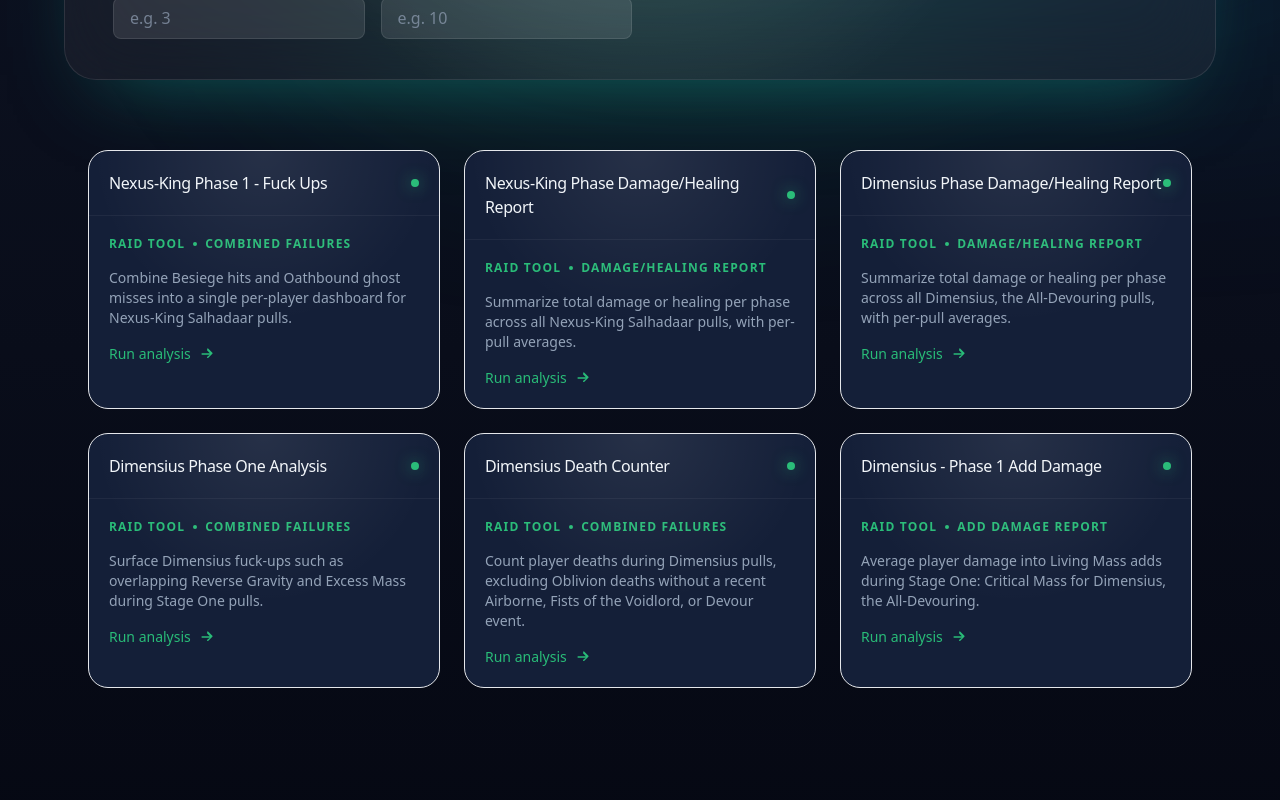
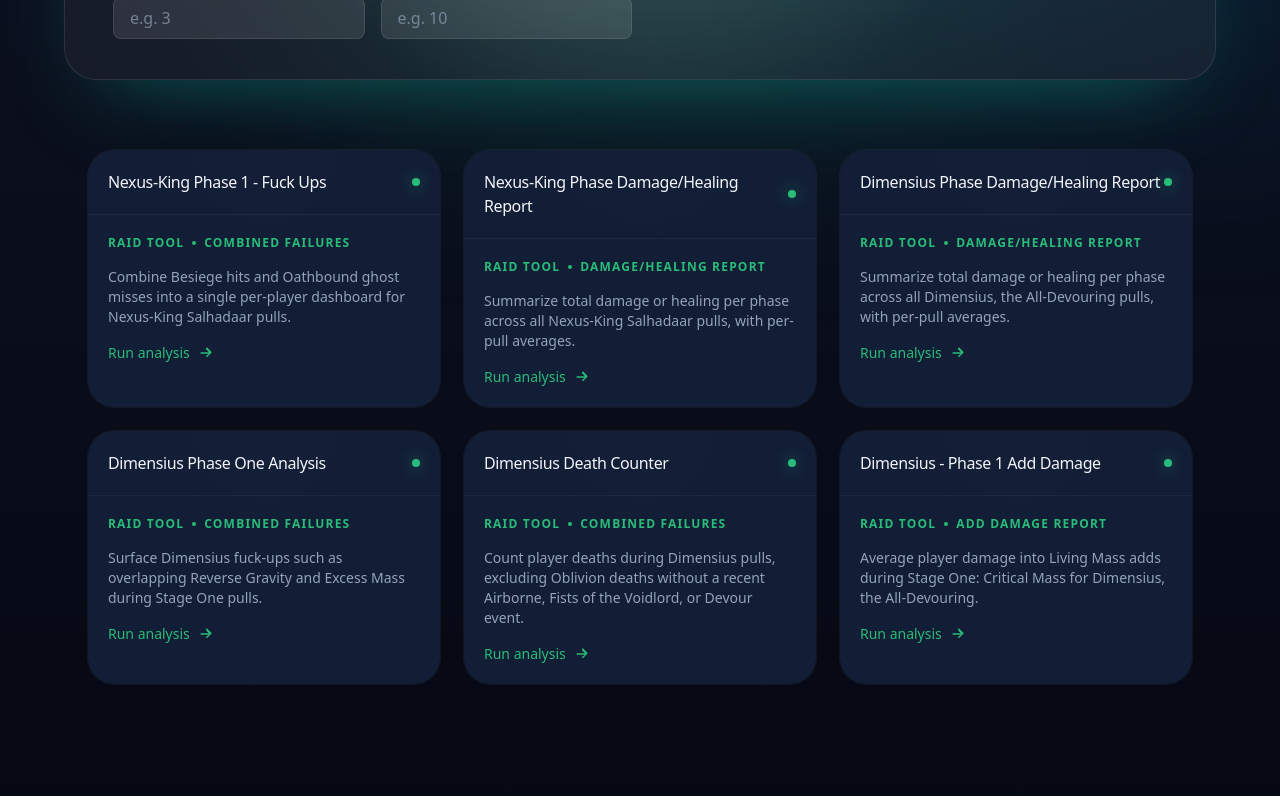
Before and after one commit to cmartyniuk1656/whomessedup, a React (Vite) app in the folder frontend/: page / in a window 1280 px wide. Shown: the part 886-1686 px from the top of the page. Built offline with nearby package versions, Linux system fonts and the light colour scheme.

Commit message:
style(ui): darken glass cards and drop borders

```diff
--- a/frontend/src/components/ui/GlassCard.tsx
+++ b/frontend/src/components/ui/GlassCard.tsx
@@ -4,9 +4,9 @@ type GlassCardProps = PropsWithChildren<{ title?: string; className?: string }>;
 
 export function GlassCard({ title, children, className }: GlassCardProps) {
   const cardClasses = [
-    "relative overflow-hidden rounded-xl2 border border-white/12 bg-[hsl(var(--surface))] backdrop-blur-xl",
-    "before:absolute before:inset-px before:rounded-[inherit] before:bg-gradient-to-b before:from-white/12 before:via-white/2 before:to-transparent before:opacity-35 before:pointer-events-none",
-    "after:pointer-events-none after:absolute after:inset-0 after:bg-[radial-gradient(circle_at_top,_rgba(255,255,255,0.08),_transparent_55%)] after:opacity-12",
+    "relative overflow-hidden rounded-[26px] bg-[hsl(var(--surface)/0.95)] backdrop-blur-xl ring-1 ring-white/5",
+    "before:absolute before:inset-px before:rounded-[inherit] before:bg-gradient-to-b before:from-white/8 before:via-white/2 before:to-transparent before:opacity-30 before:pointer-events-none",
+    "after:pointer-events-none after:absolute after:inset-0 after:bg-[radial-gradient(circle_at_top,_rgba(255,255,255,0.05),_transparent_55%)] after:opacity-10",
     className,
   ]
     .filter(Boolean)
```
